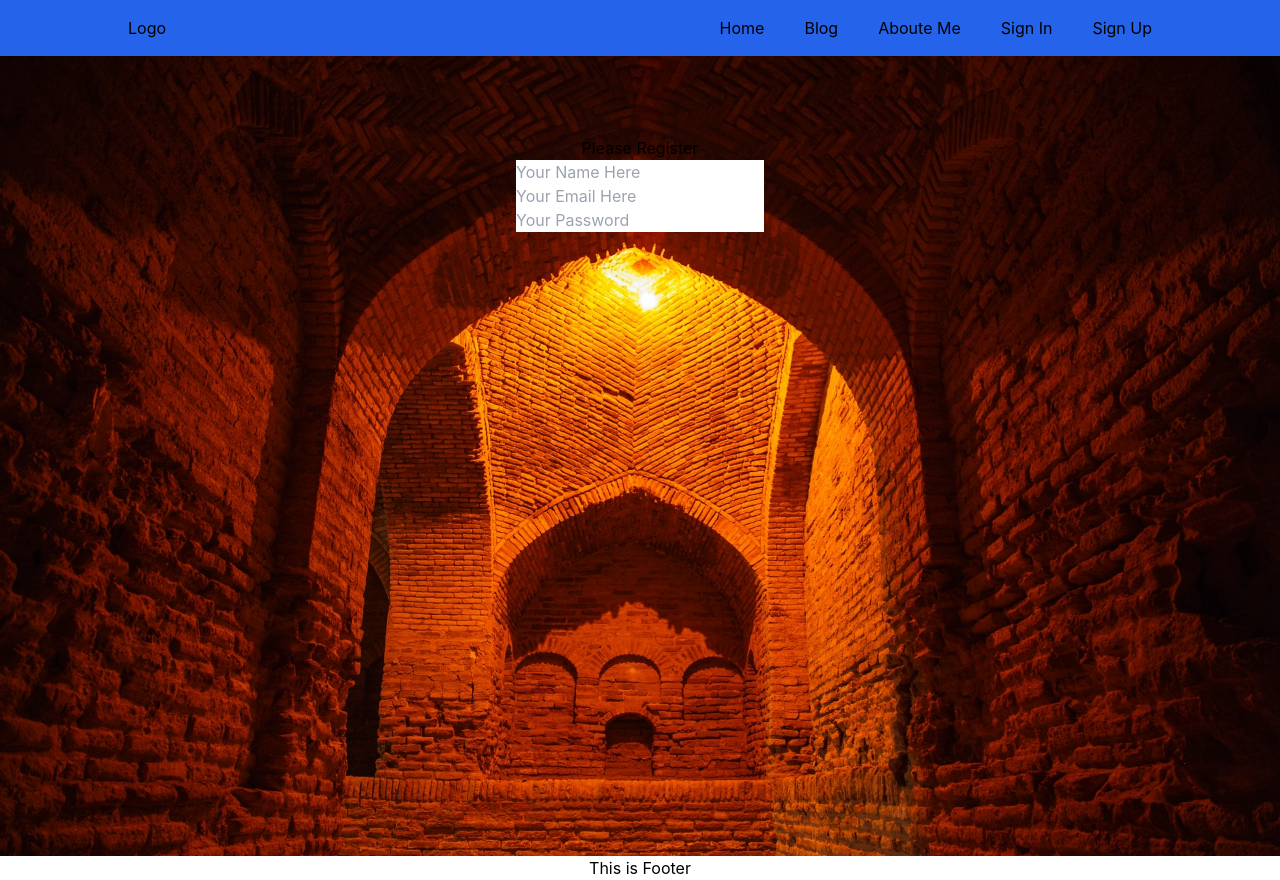
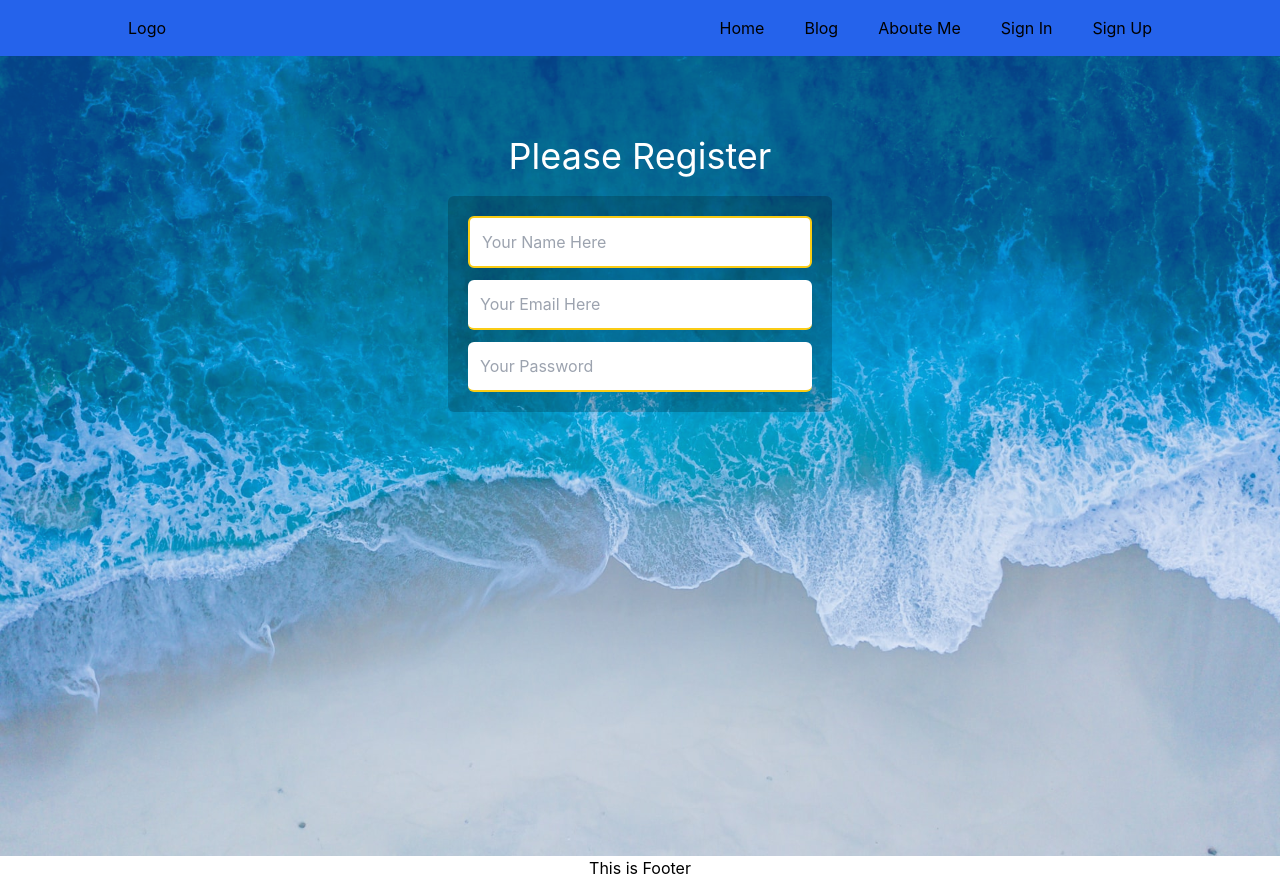
Before and after one commit to wdtahmid/beleiver-guide-v1, a React (Create React App) app in the folder believer-guide/: page /signup in a window 1280 px wide. Built offline with nearby package versions, Linux system fonts and the light colour scheme.

Commit message:
style signup form, changed bg image

```diff
--- a/believer-guide/src/Pages/SignUp/SignUp.js
+++ b/believer-guide/src/Pages/SignUp/SignUp.js
@@ -10,20 +10,21 @@ const SignUp = () => {
     }
     return (
         <div className="signup-container vh-full flex flex-col justify-items-start items-center h-screen">
-            <div className="signup pt-20">
-                <h2>Please Register</h2>
-                <div className="form">
-                    <form onSubmit={handleSignUp}>
+            <div className="signup pt-20 w-96 mx-auto">
+                <h2 className='text-4xl text-white mb-5'>Please Register</h2>
+                <div className="form w-full bg-black bg-opacity-20 p-5 rounded-md">
+                    <form onSubmit={handleSignUp} className='flex flex-col gap-3'>
                         <div className="input-group">
-                            <input type="text" name="name" id="name" placeholder='Your Name Here' />
+                            <input className='w-full p-3 rounded-md border-2 border-yellow-400 text-black' type="text" name="name" id="name" placeholder='Your Name Here' />
                         </div>
                         <div className="input-group">
-                            <input type="email" name="email" id="email" placeholder='Your Email Here' required />
+                            <input className='w-full p-3 rounded-md border-b-2 border-yellow-400 text-black' type="email" name="email" id="email" placeholder='Your Email Here' required />
                         </div>
                         <div className="input-group">
-                            <input type="password" name="password" id="password" placeholder='Your Password' required />
+                            <input className='w-full p-3 rounded-md border-b-2 border-yellow-400 text-black' type="password" name="password" id="password" placeholder='Your Password' required />
                         </div>
                     </form>
+
                 </div>
             </div>
         </div>
--- a/believer-guide/src/Pages/SignUp/SingUp.css
+++ b/believer-guide/src/Pages/SignUp/SingUp.css
@@ -1,5 +1,8 @@
 .signup-container {
-    background-image: url("../../img/background/signup-bg.jpg");
+    background-image: url("../../img/background/signupbg.jpg");
     background-size: cover;
     background-position: 0 0;
+    position: relative;
+    background-blend-mode: lighten;
+    background-color: rgba(7, 69, 146, 0.816);
 }
```
Also changed, not shown: believer-guide/src/img/background/signupbg.jpg (added).
